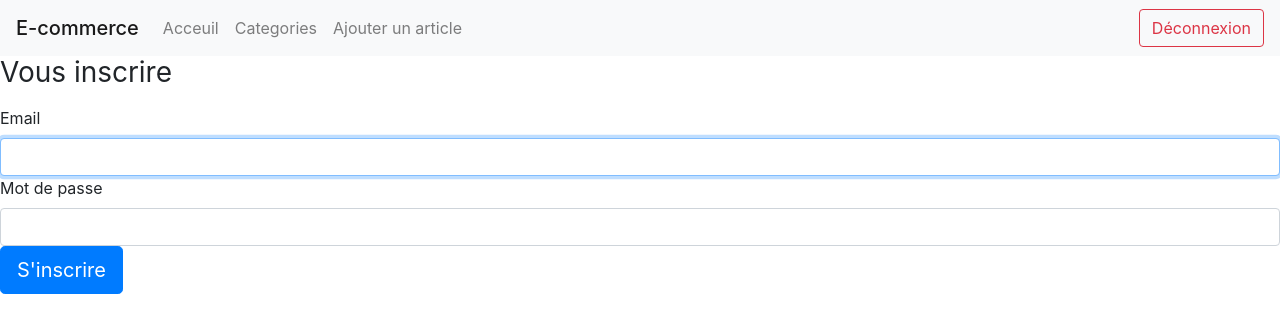
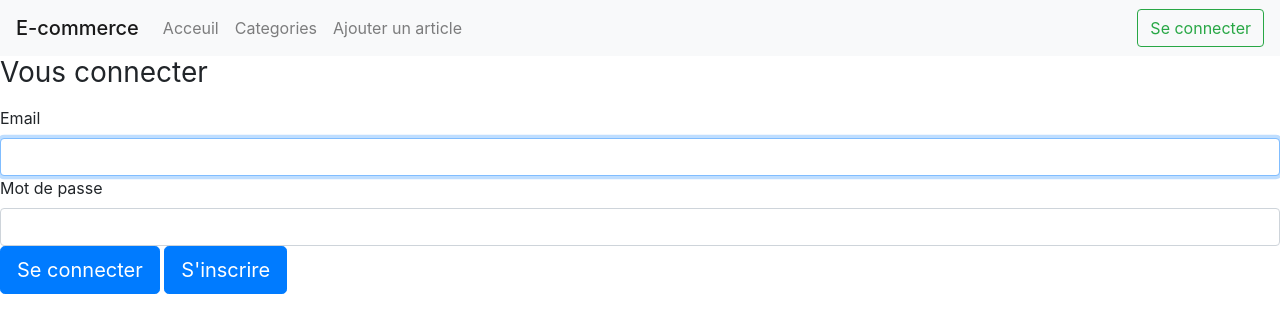
Before and after one commit to Coeurtisol/symfonyCoursBoutique, a Symfony app: template templates/security/login.html.twig in a window 1280 px wide. Shown: the top 333 px of the page. Run offline with Twig, Linux system fonts and the light colour scheme; the template is opened without the code that fills it, so the values that code supplies are empty; some libraries are stand-ins or nearby versions.

Commit message:
wip : wip

```diff
--- a/src/Controller/RegistrationController.php
+++ b/src/Controller/RegistrationController.php
@@ -35,7 +35,7 @@ class RegistrationController extends AbstractController
             $entityManager->flush();
             // do anything else you need here, like send an email
 
-            return $this->redirectToRoute('article');
+            return $this->redirectToRoute('accueil');
         }
 
         return $this->render('registration/register.html.twig', [
--- a/src/Controller/SecurityController.php
+++ b/src/Controller/SecurityController.php
@@ -14,9 +14,9 @@ class SecurityController extends AbstractController
      */
     public function login(AuthenticationUtils $authenticationUtils): Response
     {
-        // if ($this->getUser()) {
-        //     return $this->redirectToRoute('target_path');
-        // }
+        if ($this->getUser()) {
+            return $this->redirectToRoute('accueil');
+        }
 
         // get the login error if there is one
         $error = $authenticationUtils->getLastAuthenticationError();
--- a/src/Security/LoginAuthenticator.php
+++ b/src/Security/LoginAuthenticator.php
@@ -51,7 +51,7 @@ class LoginAuthenticator extends AbstractLoginFormAuthenticator
         }
 
         // For example:
-        return new RedirectResponse($this->urlGenerator->generate('article'));
+        return new RedirectResponse($this->urlGenerator->generate('accueil'));
         //throw new \Exception('TODO: provide a valid redirect inside '.__FILE__);
     }
 
--- a/templates/base.html.twig
+++ b/templates/base.html.twig
@@ -2,7 +2,10 @@
 <html>
 	<head>
 		<meta charset="UTF-8">
-        <title>{% block title %}Welcome!{% endblock %}</title>
+		<title>
+			{% block title %}Welcome!
+			{% endblock %}
+		</title>
 		<link rel="stylesheet" href="https://stackpath.bootstrapcdn.com/bootstrap/4.3.1/css/bootstrap.min.css" integrity="sha384-ggOyR0iXCbMQv3Xipma34MD+dH/1fQ784/j6cY/iJTQUOhcWr7x9JvoRxT2MZw1T" crossorigin="anonymous">
 		{% block stylesheets %}
 			{#{{ encore_entry_link_tags('app') }}#}
@@ -24,17 +27,20 @@
 							<a class="nav-link" href="{{path('accueil')}}">Acceuil</a>
 						</li>
 						<li class="nav-item">
-							<a class="nav-link" >Categories</a>
+							<a class="nav-link" href="{{path('categorie_index')}}">Categories</a>
 						</li>
 						<li class="nav-item">
 							<a class="nav-link" href="{{path('article_add')}}">Ajouter un article</a>
 						</li>
 					</ul>
 				</div>
+				{% if app.user %}
 					<a class="btn btn-outline-danger" href="{{path('app_logout')}}">Déconnexion</a>
+				{% else %}
+					<a class="btn btn-outline-success" href="{{path('app_login')}}">Se connecter</a>
+				{% endif %}
 			</nav>
 		{% endblock %}
-        {% block body %}
-        {% endblock %}
+		{% block body %}{% endblock %}
 	</body>
 </html>
--- a/templates/security/login.html.twig
+++ b/templates/security/login.html.twig
@@ -1,6 +1,7 @@
 {% extends 'base.html.twig' %}
 
-{% block title %}Connexion{% endblock %}
+{% block title %}Connexion
+{% endblock %}
 
 {% block body %}
 	<form method="post">
@@ -8,18 +9,18 @@
 			<div class="alert alert-danger">{{ error.messageKey|trans(error.messageData, 'security') }}</div>
 		{% endif %}
 
-    <h1 class="h3 mb-3 font-weight-normal">Vous inscrire</h1>
+		<h1 class="h3 mb-3 font-weight-normal">Vous connecter</h1>
 		<label for="inputEmail">Email</label>
 		<input type="email" value="{{ last_username }}" name="email" id="inputEmail" class="form-control" autocomplete="email" required autofocus>
 		<label for="inputPassword">Mot de passe</label>
 		<input type="password" name="password" id="inputPassword" class="form-control" autocomplete="current-password" required>
 
-    <input type="hidden" name="_csrf_token"
-           value="{{ csrf_token('authenticate') }}"
-    >
+		<input type="hidden" name="_csrf_token" value="{{ csrf_token('authenticate') }}">
 
 		<button class="btn btn-lg btn-primary" type="submit">
-        S'inscrire
+			Se connecter
 		</button>
+
+		<a class="btn btn-lg btn-primary" href="{{path('inscription')}}">S'inscrire</a>
 	</form>
 {% endblock %}
```
Lines whose indentation alone changed are shown as unchanged.
